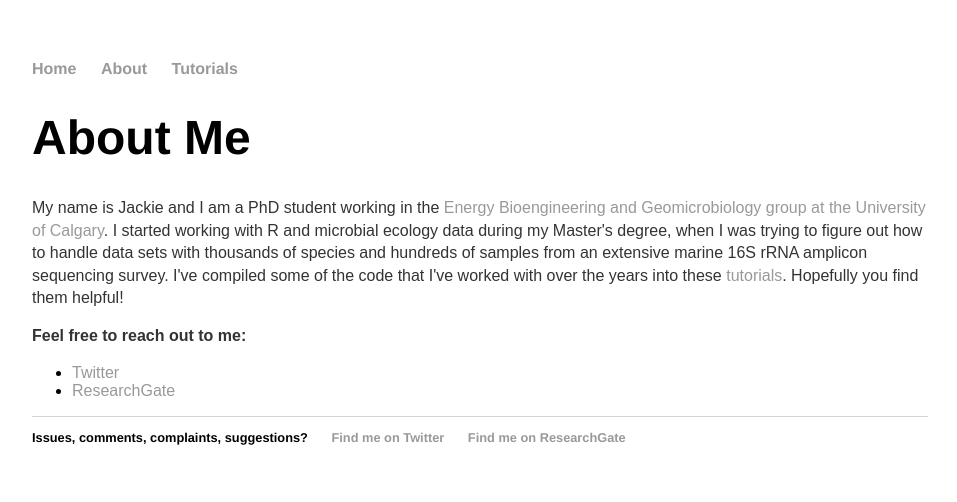
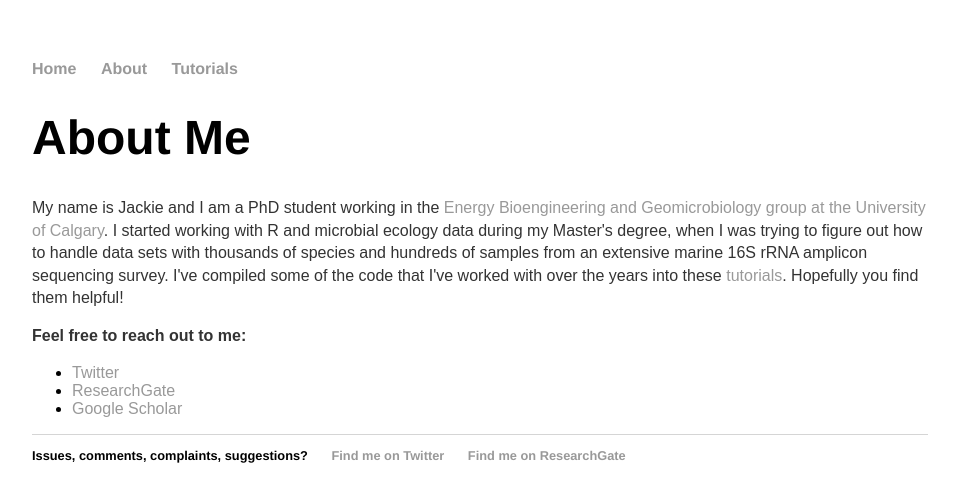
Before and after one commit to jkzorz/jkzorz.github.io, a Jekyll site: the page built from about/index.html, in a window 1280 px wide. Shown: the top 502 px of the page, without its empty margins (160-1117 px from the left). Built offline with Jekyll 4.4.1, drawn with Linux system fonts in a browser that asks for light colours.

Commit message:
Update index.html

```diff
--- a/about/index.html
+++ b/about/index.html
@@ -12,6 +12,7 @@ title: About Me
 	<ul>
 		<li><a href="https://twitter.com/jkzorz">Twitter</a></li>
 		<li><a href="https://www.researchgate.net/profile/Jackie_Zorz">ResearchGate</a></li>
+		<li><a href="https://scholar.google.com/citations?hl=en&user=OsJIbIwAAAAJ">Google Scholar</a></li>
 	</ul>
 
 
```
